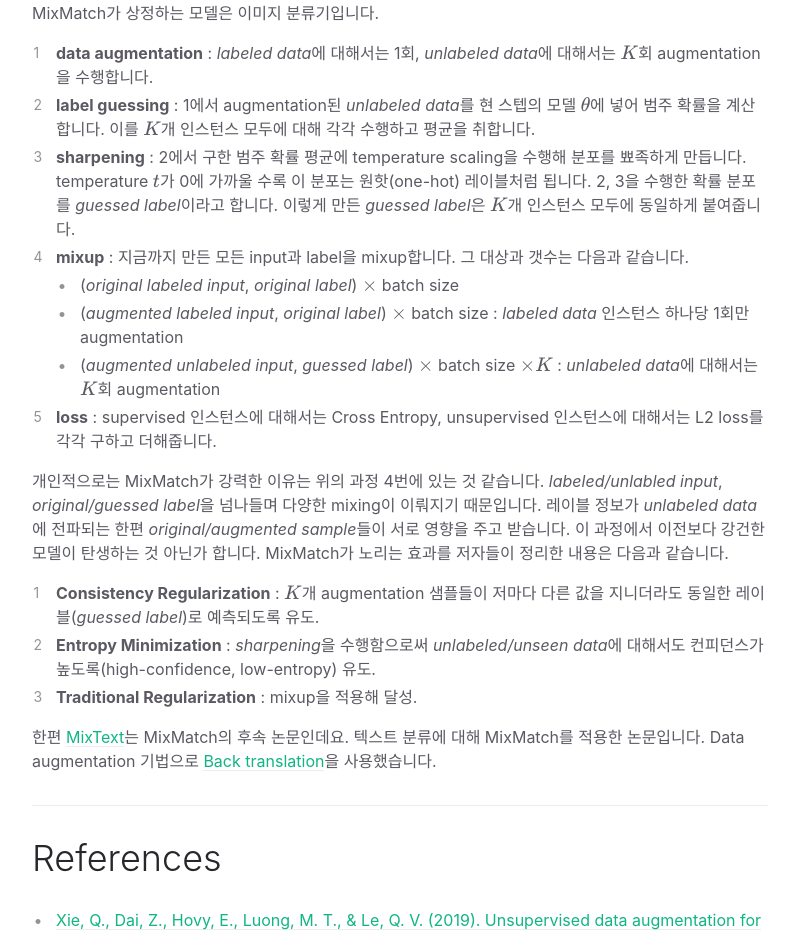
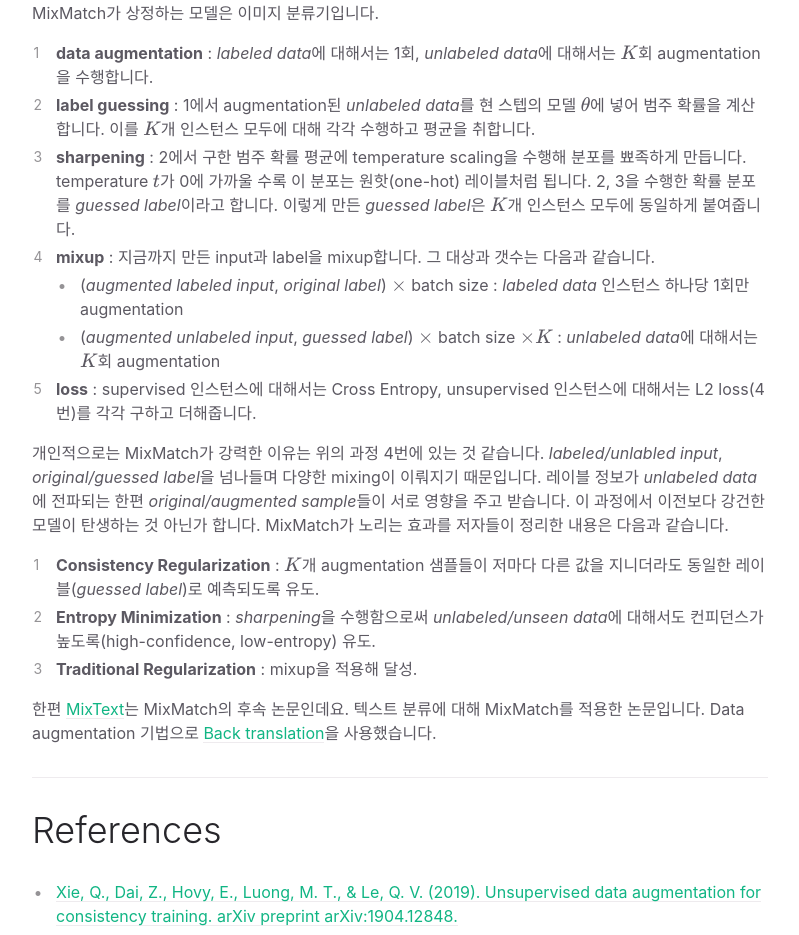
Before and after one commit to ratsgo/insight-notes, a Jekyll site: the page built from docs/qa/ssl.md, in a window 1280 px wide. Shown: the part 2681-3616 px from the top of the page, without its empty margins (372-1171 px from the left). Built offline with Jekyll 4.4.1, drawn with Linux system fonts in a browser that asks for light colours; formulas are drawn with MathJax 3; comment, search, counter and statistics services are not loaded.

Commit message:
Update ssl.md

```diff
--- a/docs/qa/ssl.md
+++ b/docs/qa/ssl.md
@@ -70,11 +70,10 @@ MixMatch의 학습 과정은 다음과 같습니다. 아래에서 1\~3까지가
 1. **data augmentation** : *labeled data*에 대해서는 1회, *unlabeled data*에 대해서는 $K$회 augmentation을 수행합니다.
 2. **label guessing** : 1에서 augmentation된 *unlabeled data*를 현 스텝의 모델 $\theta$에 넣어 범주 확률을 계산합니다. 이를 $K$개 인스턴스 모두에 대해 각각 수행하고 평균을 취합니다.
 3. **sharpening** : 2에서 구한 범주 확률 평균에 temperature scaling을 수행해 분포를 뾰족하게 만듭니다. temperature $t$가 0에 가까울 수록 이 분포는 원핫(one-hot) 레이블처럼 됩니다. 2, 3을 수행한 확률 분포를 *guessed label*이라고 합니다. 이렇게 만든 *guessed label*은 $K$개 인스턴스 모두에 동일하게 붙여줍니다.
-4. **mixup** : 지금까지 만든 모든 input과 label을 mixup합니다. 그 대상과 갯수는 다음과 같습니다.
-  - (*original labeled input*, *original label*) $\times$ batch size
+4. **mixup** : 지금까지 만든 input과 label을 mixup합니다. 그 대상과 갯수는 다음과 같습니다.
   - (*augmented labeled input*, *original label*) $\times$ batch size : *labeled data* 인스턴스 하나당 1회만 augmentation
   - (*augmented unlabeled input*, *guessed label*) $\times$ batch size $\times K$ : *unlabeled data*에 대해서는 $K$회 augmentation
-5. **loss** : supervised 인스턴스에 대해서는 Cross Entropy, unsupervised 인스턴스에 대해서는 L2 loss를 각각 구하고 더해줍니다.
+5. **loss** : supervised 인스턴스에 대해서는 Cross Entropy, unsupervised 인스턴스에 대해서는 L2 loss(4번)를 각각 구하고 더해줍니다.
 
 개인적으로는 MixMatch가 강력한 이유는 위의 과정 4번에 있는 것 같습니다. *labeled/unlabled input*, *original/guessed label*을 넘나들며 다양한 mixing이 이뤄지기 때문입니다. 레이블 정보가 *unlabeled data*에 전파되는 한편 *original/augmented sample*들이 서로 영향을 주고 받습니다. 이 과정에서 이전보다 강건한 모델이 탄생하는 것 아닌가 합니다. MixMatch가 노리는 효과를 저자들이 정리한 내용은 다음과 같습니다.
 
```
